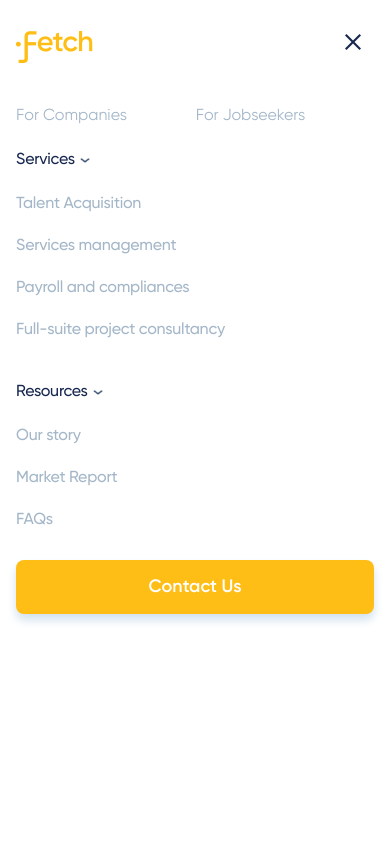
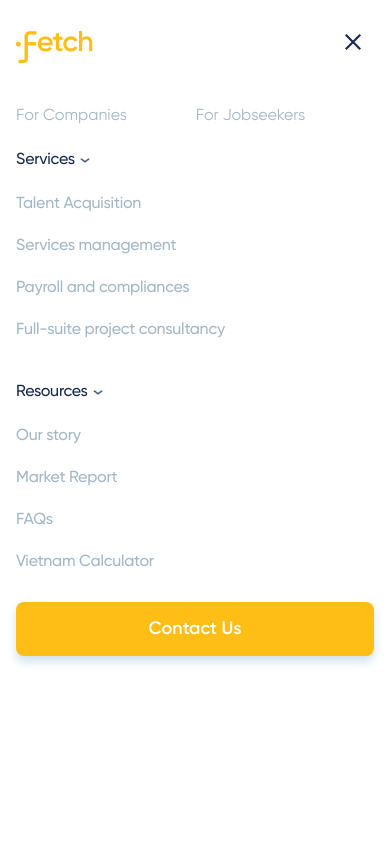
Before and after one commit to dtluat125/fetch-page, a React (Create React App) app: page / in a window 390 px wide. Both pictures are taken after a click on the button 350 px from the left and 32 px from the top of the page. Shown: the top 844 px of the page. Built offline with nearby package versions, Linux system fonts and the light colour scheme.

Commit message:
add salary

```diff
--- a/src/components/Header/Header.jsx
+++ b/src/components/Header/Header.jsx
@@ -17,6 +17,7 @@
 import UpperArrow from "../../assets/img/UpperArrow.png";
 import DownArrowWhite from "../../assets/img/DownArrowWhite.png";
 import NavbarOpenWhite from "../../assets/img/NavbarOpenWhite.png";
+import Calculator from "../../assets/img/Calculator.png";
 import { Link, BrowserRouter as Router } from "react-router-dom";
 
 function Header({ logoProp, theme, logoMobileProp }) {
@@ -183,6 +184,13 @@
                     icon={!collapseDropdown && FAQs}
                   />
                 </Link>
+                <Link to="/services/salary">
+                  <DropdownItem
+                    title="Vietnam Calculator"
+                    text={!collapseDropdown && "Assess estimated costs"}
+                    icon={!collapseDropdown && Calculator}
+                  />
+                </Link>
               </div>
             </div>
           </div>
--- a/src/components/Services/salary/Salary.js
+++ b/src/components/Services/salary/Salary.js
@@ -17,10 +17,12 @@
 import SlickSalary from './SlickSalary';
 import Footer from '../../Footer/Footer';
 import Header from '../../Header/Header';
+import LogoWhite from "../../../assets/img/LogoWhite.png";
+import LogoMobileWhite from "../../../assets/img/LogoMobileWhite.png";
 const Salary = () => {
     return (
         <div className="salary-caculator">
-            {/* <Header /> */}
+            <Header theme = "#FFBE16" logoProp={LogoWhite} logoMobileProp = {LogoMobileWhite} />
             <section className="salary-header">
                 <div className="cus-container">
                     <Row gutter={[{ xs: 21, sm: 24, xl: 30 }, 0]} justify="space-between">
```
Also changed, not shown: src/assets/img/Calculator.png (added).
